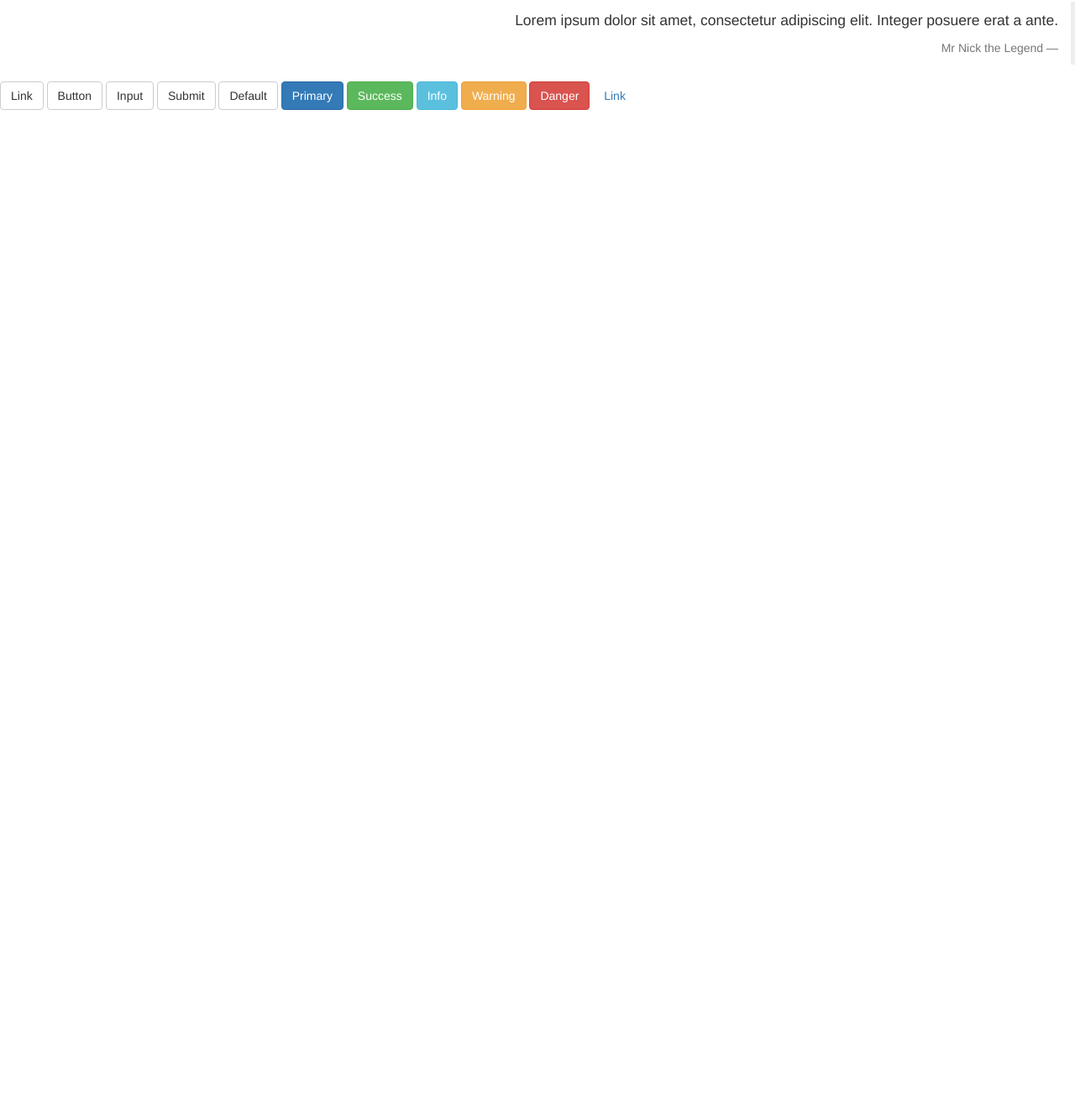
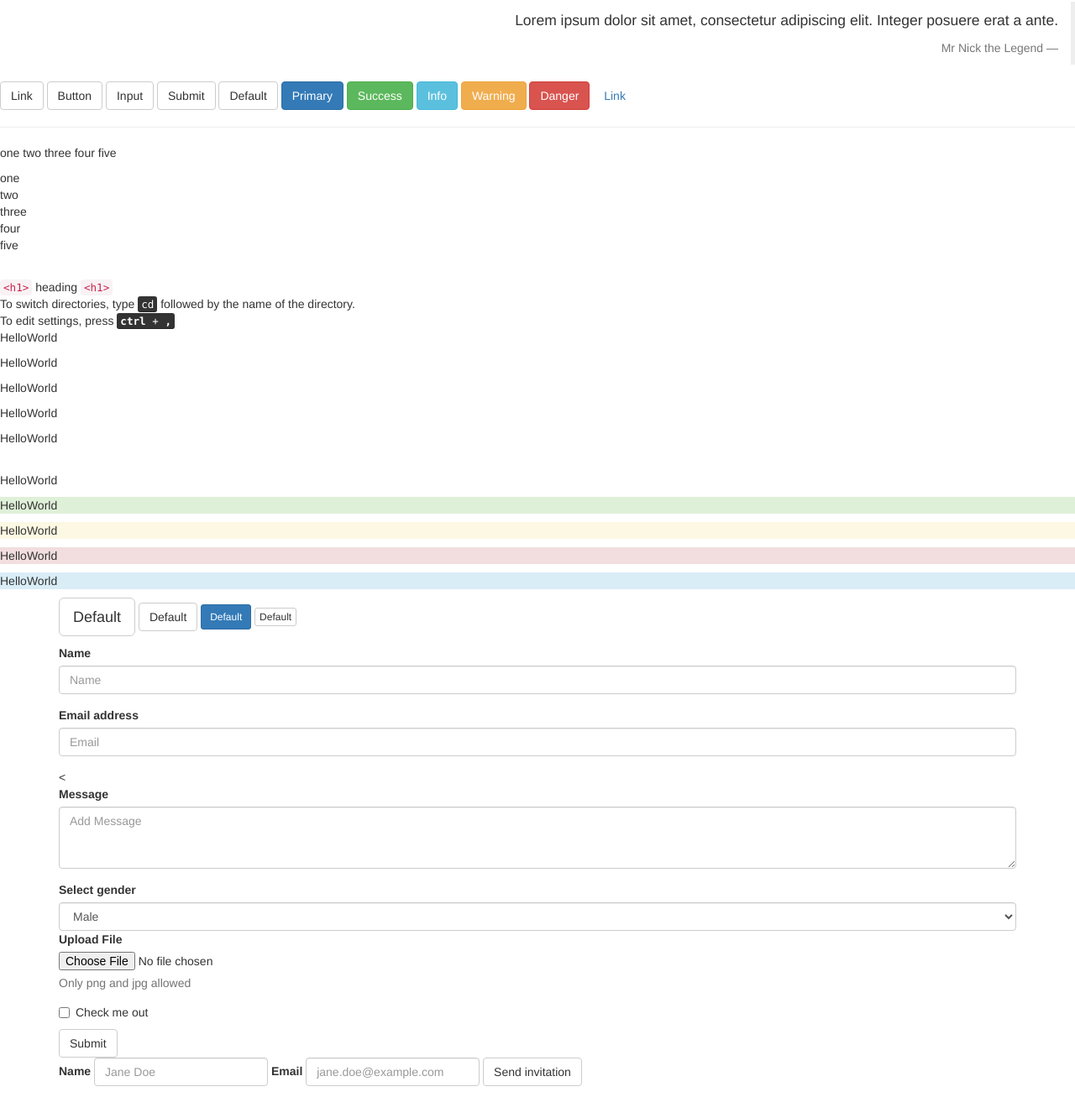
Before and after one commit to jacpng/bootstrap_cheatsheet, a plain HTML site: page index.html in a window 1280 px wide. Shown: the part 546-1878 px from the top of the page at 84% size. Before the commit the page ends 800 px from the top, so only its background shows below. Drawn offline with nearby package versions, Linux system fonts and the light colour scheme.

Commit message:
add buttons and forms

```diff
--- a/index.html
+++ b/index.html
@@ -81,11 +81,99 @@
 
 <!-- Deemphasize a button by making it look like a link while maintaining button behavior -->
 <button type="button" class="btn btn-link">Link</button>
+<hr>
+<ul class="list-inline">
+  <li>one two three four five</li>
+</ul>
 
+<ul class="list-unstyled">
+  <li>one</li>
+  <li>two</li>
+  <li>three</li>
+  <li>four</li>
+  <li>five</li>
+
+</ul>
+<br/>
+<code>&lt;h1&gt;</code> heading <code>&lt;h1&gt;</code>
+<br/>
+To switch directories, type <kbd>cd</kbd> followed by the name of the directory.<br>
+To edit settings, press <kbd><kbd>ctrl</kbd> + <kbd>,</kbd></kbd>
+</div>
+<p class="active">HelloWorld</p>
+<p class="success">HelloWorld</p>
+<p class="warning">HelloWorld</p>
+<p class="danger">HelloWorld</p>
+<p class="info">HelloWorld</p>
+
+<br/>
+ <p class="bg-active">HelloWorld</p>
+  <p class="bg-success">HelloWorld</p>
+  <p class="bg-warning">HelloWorld</p>
+  <p class="bg-danger">HelloWorld</p>
+  <p class="bg-info">HelloWorld</p>
+
+<div class="container">
+
+<p>
+
+  <button type="button" class="btn btn-default btn-lg">Default</button>
+   <button type="button" class="btn btn-default">Default</button>
+  <button type="button" class="btn btn-primary btn-sm">Default</button>
+   <button type="button" class="btn btn-default btn-xs">Default</button>
+</p>
+
+
+<form>
+ <div class="form-group">
+    <label for="exampleInputName1">Name</label>
+    <input type="text" class="form-control" id="Name" placeholder="Name">
+  </div>
+  <div class="form-group">
+    <label for="exampleInputEmail1">Email address</label>
+    <input type="email" class="form-control" id="exampleInputEmail1" placeholder="Email">
+  </div>
+   < <div class="form-group">
+    <label for="message">Message</label>
+    <textarea placeholder="Add Message" id="message" class="form-control" rows="3"></textarea>
+  </div>
+  <div class="form-group">
+  <label for="gender">Select gender</label>
+  <select class="form-control">
+  <option>Male</option>
+  <option>Female</option>
+  <option>Other</option>
+</select>
+  <div class="form-group">
+    <label for="uploadfile">Upload File</label>
+    <input type="file" id="uploadfile">
+    <p class="help-block">Only png and jpg allowed</p>
+  </div>
+  <div class="checkbox">
+    <label>
+      <input type="checkbox"> Check me out
+    </label>
+  </div>
+  <button type="submit" class="btn btn-default">Submit</button>
+</form>
+
+<form class="form-inline">
+  <div class="form-group">
+    <label for="exampleInputName2">Name</label>
+    <input type="text" class="form-control" id="exampleInputName2" placeholder="Jane Doe">
+  </div>
+  <div class="form-group">
+    <label for="exampleInputEmail2">Email</label>
+    <input type="email" class="form-control" id="exampleInputEmail2" placeholder="jane.doe@example.com">
+  </div>
+  <button type="submit" class="btn btn-default">Send invitation</button>
+</form>
+
+</div>
 </div>
 
 
-
+ <div style="height:400px"></div>
     <!-- jQuery (necessary for Bootstrap's JavaScript plugins) -->
     <script src="https://ajax.googleapis.com/ajax/libs/jquery/1.12.4/jquery.min.js"></script>
     <!-- Include all compiled plugins (below), or include individual files as needed -->
```
